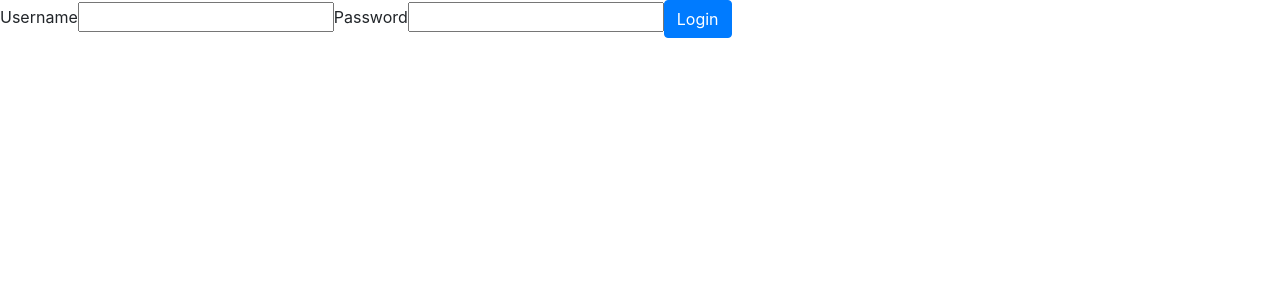
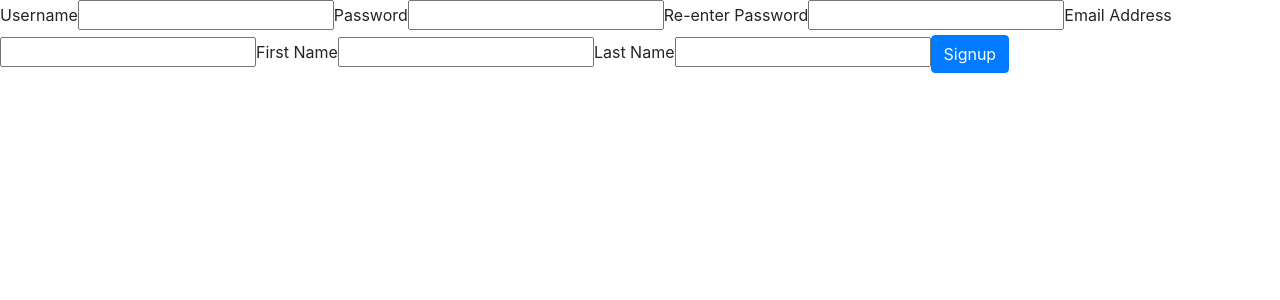
Before and after one commit to cenatividad/Project2-FrontEnd, an Angular app: page / in a window 1280 px wide. Shown: the top 300 px of the page. Built offline with nearby package versions, Linux system fonts and the light colour scheme.

Commit message:
Signup Component and Service
Made bare methods in Signup Service.

Added Signup form to view.

Bound form button to signup user based on form input values.

```diff
--- a/src/app/app-routing.module.ts
+++ b/src/app/app-routing.module.ts
@@ -1,11 +1,12 @@
 import { NgModule } from '@angular/core';
 import { Routes, RouterModule } from '@angular/router';
 import { LoginComponent } from './components/login/login.component';
+import { SignupComponent } from './components/signup/signup.component';
 
 const routes: Routes = [
   {
     path: '',
-    component: LoginComponent
+    component: SignupComponent
   }
 ];
 
--- a/src/app/components/signup/signup.component.html
+++ b/src/app/components/signup/signup.component.html
@@ -1,3 +1,17 @@
-<p>
-  signup works!
-</p>
+<form>
+    <div>
+      <label for="signup-username">Username</label>
+      <input id="signup-username" type="text" [(ngModel)]="username" name="username">
+      <label for="signup-password">Password</label>
+      <input id="signup-password" type="password" [(ngModel)]="password" name="password">
+      <label for="signup-password-verify">Re-enter Password</label>
+      <input id="signup-password-verify" type="password" [(ngModel)]="passwordVerification" name="passwordVerification">
+      <label for="signup-email">Email Address</label>
+      <input id="signup-email" type="text" [(ngModel)]="email" name="email">
+      <label for="signup-first-name">First Name</label>
+      <input id="signup-first-name" type="text" [(ngModel)]="firstName" name="first-name">
+      <label for="signup-last-name">Last Name</label>
+      <input id="signup-last-name" type="text" [(ngModel)]="lastName" name="last-name">
+      <button class="btn btn-primary" (click)="signup()">Signup</button>
+    </div>
+  </form>
--- a/src/app/components/signup/signup.component.ts
+++ b/src/app/components/signup/signup.component.ts
@@ -1,4 +1,6 @@
 import { Component, OnInit } from '@angular/core';
+import { User } from 'src/app/models/user';
+import { SignupService } from 'src/app/services/signup.service';
 
 @Component({
   selector: 'app-signup',
@@ -6,10 +8,30 @@ import { Component, OnInit } from '@angular/core';
   styleUrls: ['./signup.component.css']
 })
 export class SignupComponent implements OnInit {
+  username: string;
+  password: string;
+  passwordVerification: string;
+  email: string;
+  firstName: string;
+  lastName: string;
 
-  constructor() { }
+  constructor(private signupService: SignupService) { }
 
   ngOnInit() {
   }
 
+  signup(){
+    if(!this.signupService.checkPasswords(this.password, this.passwordVerification)){
+      console.log("Signup Component: password mismatch");
+    } else {
+      const user: User = new User();
+      user.username = this.username;
+      user.password = this.password;
+      user.email = this.email;
+      user.firstName = this.firstName;
+      user.lastName = this.lastName;
+
+      this.signupService.signup(user);
+    }
+  }
 }
--- a/src/app/models/user.ts
+++ b/src/app/models/user.ts
@@ -1,6 +1,8 @@
 export class User {
     id: number;
     email: string;
+    username: string;
     firstName: string;
     lastName: string;
+    password: string;
 }
--- a/src/app/services/signup.service.ts
+++ b/src/app/services/signup.service.ts
@@ -1,4 +1,5 @@
 import { Injectable } from '@angular/core';
+import { User } from '../models/user';
 
 @Injectable({
   providedIn: 'root'
@@ -6,4 +7,16 @@ import { Injectable } from '@angular/core';
 export class SignupService {
 
   constructor() { }
+
+  // Change it to return an observable and have the component subscribe to it.
+  signup(user: User): boolean{
+    // send stuff to server, it returns an observable
+    console.log('SignupService: signed up user:');
+    console.log(user);
+    return true;
+  }
+
+  checkPasswords(password: string, passwordVerification: string): boolean{
+    return password === passwordVerification;
+  }
 }
```
